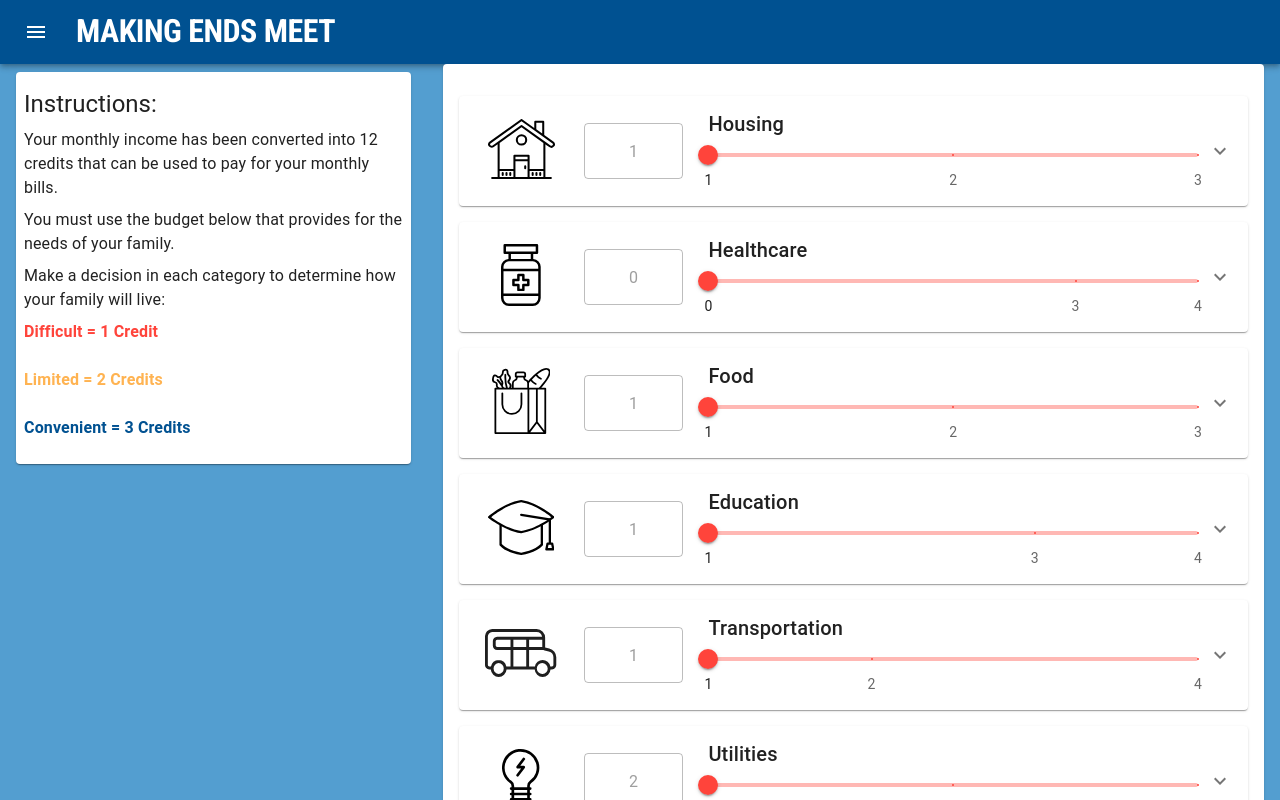
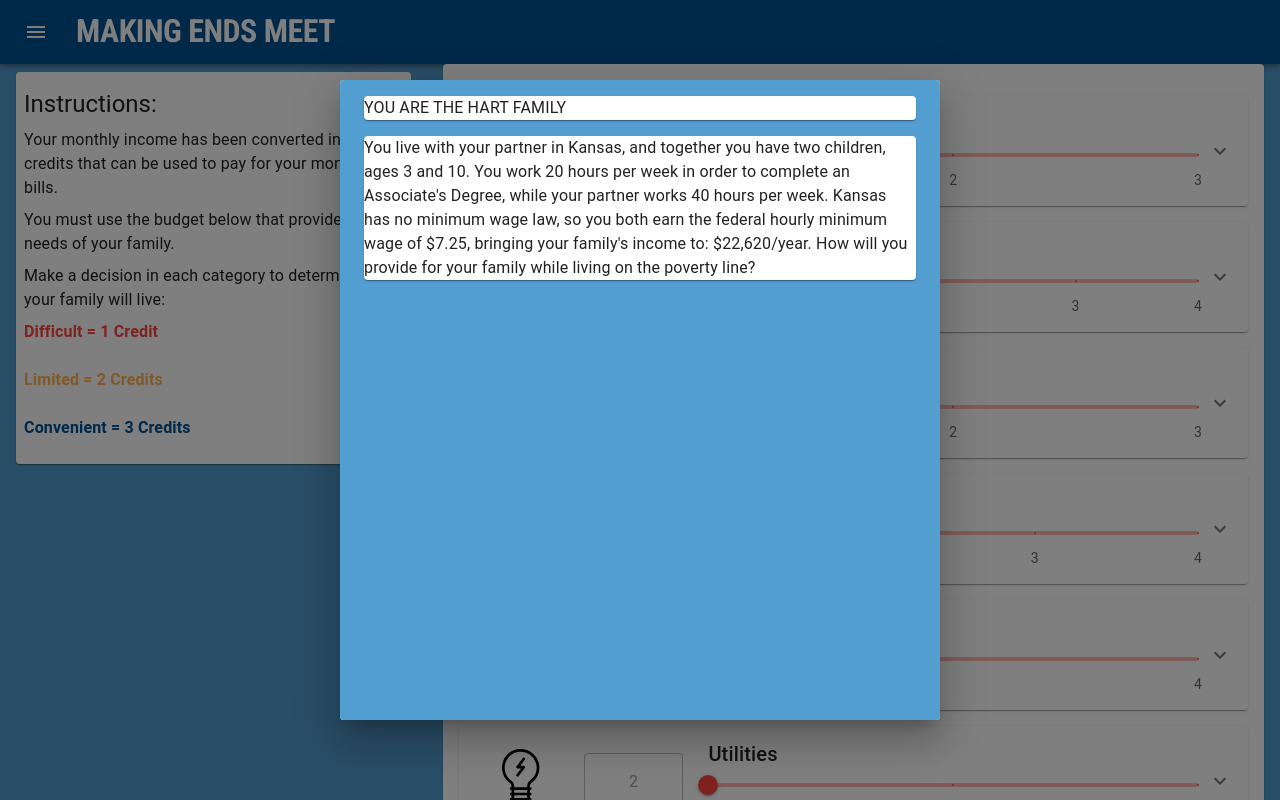
Before and after one commit to jscaduto/making-ends-meet, a React (Create React App) app in the folder webapp/: page / in a window 1280 px wide. Shown: the top 800 px of the page. Built offline with nearby package versions, Linux system fonts and the light colour scheme.

Commit message:
fix slider to choose lesser option if valid

```diff
--- a/webapp/src/App.tsx
+++ b/webapp/src/App.tsx
@@ -18,7 +18,7 @@ function App() {
   const initialSavings: number = 6;
   const [budget, setBudget] = useState<Budget>(new Budget(initialSavings));
   const [lifeEvent, endRound] = useRounds(lifeEvents, budget, setBudget);
-  const [isModalOpen, setIsModalOpen] = useState(false);
+  const [isModalOpen, setIsModalOpen] = useState(true);
 
   const handleClick = () => {
     endRound();
--- a/webapp/src/components/CategoryAccordion.tsx
+++ b/webapp/src/components/CategoryAccordion.tsx
@@ -65,18 +65,24 @@ const handleChange = (
     );
     newBudget[category.name] = newValue;
     setBudget(newBudget);
-  } else if (newSavings < 0 && delta === -2) {
+  } else if (newSavings < 0) {
+    console.log({newSavings});
+    const selectedOptionIndex = category.getOptionIndexByCost(newValue);
+    console.log({selectedOptionIndex});
+    if (selectedOptionIndex === 2 && (budget.savings - category.options[1].cost) >= 0) {
       const newBudget: Budget = new Budget(
-      newSavings + 1,
+        budget.savings - category.options[1].cost,
         budget.housing,
         budget.healthcare,
         budget.food,
         budget.education,
         budget.transportation,
         budget.utilities,
+        budget.childcare,
       );
-    newBudget[category.name] = newValue - 1;
+      newBudget[category.name] = category.options[1].cost;
       setBudget(newBudget);
+    }
   }
 };
 
--- a/webapp/src/components/EventModal.tsx
+++ b/webapp/src/components/EventModal.tsx
@@ -1,6 +1,8 @@
-import { Dialog, DialogContent, DialogTitle, Typography } from '@mui/material';
+import { Box, Dialog, DialogContent, DialogTitle, Paper, Typography } from '@mui/material';
 
 import LifeEvent from '../types/LifeEvent';
+
+import { COLOR } from '../constants';
 
 type EventModalProps = {
   lifeEvent: LifeEvent;
@@ -14,14 +16,25 @@ export default ({ lifeEvent, modalOpen, setIsModalOpen }: EventModalProps) => {
   };
 
   return (
-    <Dialog open={modalOpen} onClose={onClose}>
-      <DialogTitle>
-        {lifeEvent.title}
+    <Dialog open={modalOpen} onClose={onClose}  PaperProps={{
+      sx: {
+        minHeight: '80vh',
+        maxHeight: '80vh',
+      }
+    }}>
+      <DialogTitle sx={{ backgroundColor: COLOR.blueLight }}>
+        <Paper>
+          <Typography>
+            {lifeEvent.title}
+          </Typography>
+        </Paper>
       </DialogTitle>
-      <DialogContent>
-        <Typography>
-          {lifeEvent.description}
-        </Typography>
+      <DialogContent sx={{ backgroundColor: COLOR.blueLight }}>
+        <Paper>
+          <Typography>
+            {lifeEvent.description}
+          </Typography>
+        </Paper>
       </DialogContent>
     </Dialog>
   );
--- a/webapp/src/data/categories.ts
+++ b/webapp/src/data/categories.ts
@@ -1,10 +1,9 @@
 import Category from '../types/Category';
 
 const categories: Category[] = [
-  {
-    name: 'housing',
-    displayName: 'Housing',
-    options: [
+  new Category(
+    'housing',
+    [
       {
         title: 'Difficult',
         icon: 'housing-difficult.png',
@@ -43,11 +42,10 @@ const categories: Category[] = [
         cost: 3,
       },
     ],
-  },
-  {
-    name: 'healthcare',
-    displayName: 'Healthcare',
-    options: [
+  ),
+  new Category(
+    'healthcare',
+    [
       {
         title: 'Difficult',
         icon: '',
@@ -74,11 +72,10 @@ const categories: Category[] = [
         cost: 4,
       },
     ],
-  },
-  {
-    name: 'food',
-    displayName: 'Food',
-    options: [
+  ),
+  new Category(
+    'food',
+    [
       {
         title: 'Difficult',
         icon: '',
@@ -109,11 +106,10 @@ const categories: Category[] = [
         cost: 3,
       },
     ],
-  },
-  {
-    name: 'education',
-    displayName: 'Education',
-    options: [
+  ),
+  new Category(
+    'education',
+    [
       {
         title: 'Difficult',
         icon: '',
@@ -145,11 +141,10 @@ const categories: Category[] = [
         cost: 4,
       },
     ],
-  },
-  {
-    name: 'transportation',
-    displayName: 'Transportation',
-    options: [
+  ),
+  new Category(
+    'transportation',
+    [
       {
         title: 'Difficult',
         icon: '',
@@ -180,11 +175,10 @@ const categories: Category[] = [
         cost: 4,
       },
     ],
-  },
-  {
-    name: 'utilities',
-    displayName: 'Utilities',
-    options: [
+  ),
+  new Category(
+    'utilities',
+    [
       {
         title: 'Difficult',
         icon: '',
@@ -223,11 +217,10 @@ const categories: Category[] = [
         cost: 4,
       },
     ],
-  },
-  {
-    name: 'childcare',
-    displayName: 'Childcare',
-    options: [
+  ),
+  new Category(
+    'childcare',
+    [
       {
         title: 'Difficult',
         icon: '',
@@ -253,7 +246,7 @@ const categories: Category[] = [
         cost: 4,
       },
     ],
-  },
+  ),
 ];
 
 export default categories;
--- a/webapp/src/data/lifeEvents.ts
+++ b/webapp/src/data/lifeEvents.ts
@@ -2,7 +2,13 @@ import LifeEvent from '../types/LifeEvent';
 import Budget from '../types/Budget';
 
 const lifeEvents: LifeEvent[] = [
-  {title: 'Start', description: 'start', income: 6},
+  {
+    title: 'YOU ARE THE HART FAMILY',
+    description: "You live with your partner in Kansas, and together you have two children, ages 3 and 10. You work 20 hours per week in order to complete an Associate's Degree, while your partner works 40 hours per week."
+      + " Kansas has no minimum wage law, so you both earn the federal hourly minimum wage of $7.25, bringing your family's income to: $22,620/year."
+      + " How will you provide for your family while living on the poverty line?",
+    income: 6,
+  },
   {
     title: 'UNEXPECTED CHALLENGE: HEALTHCARE',
     description: 'You cannot remember the last time you received dental care, and a pain in your tooth is severe. After visiting the dentist, you learn that you need emergency dental surgery.',
--- a/webapp/src/types/Category.ts
+++ b/webapp/src/types/Category.ts
@@ -9,5 +9,15 @@ export default class Category {
     this.name = name;
     this.displayName = displayName || (name[0].toUpperCase() + name.substring(1));
     this.options = options;
-  }
+  };
+
+  getOptionIndexByCost(cost: number): number {
+    let result: number = -1;
+    this.options.forEach((option, index) => {
+      if (option.cost === cost) {
+        result = index;
+      };
+    });
+    return result;
+  };
 };
--- a/webapp/src/types/CategoryOption.ts
+++ b/webapp/src/types/CategoryOption.ts
@@ -4,7 +4,7 @@ export default class CategoryOption {
 	description: string[];
   cost: number;
 
-  constructor(title: string, icon: string, description: string[], cost: number) {
+  constructor(index: number, title: string, icon: string, description: string[], cost: number) {
     this.title = title;
     this.icon = icon;
     this.description = description;
```
Lines whose indentation alone changed are shown as unchanged.
